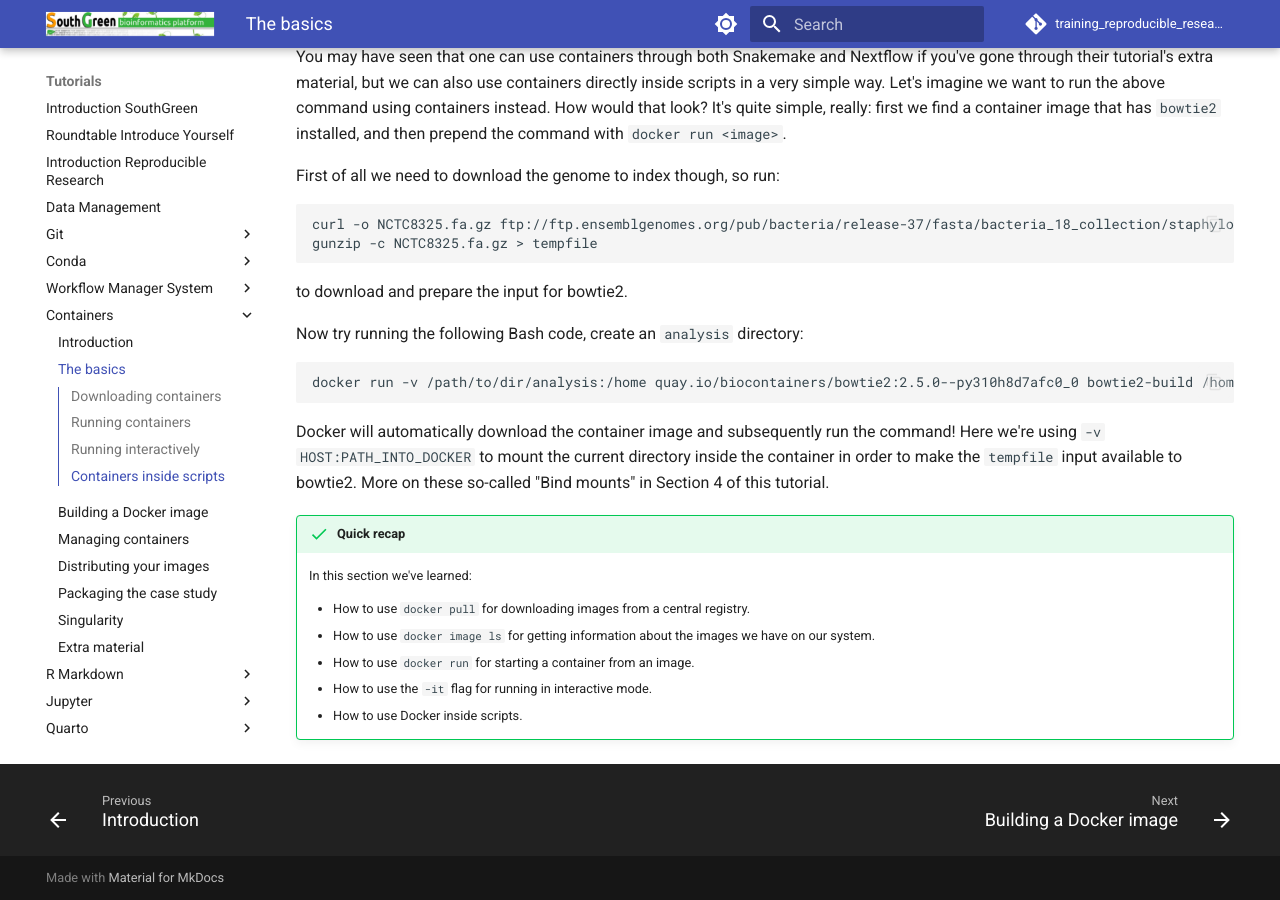
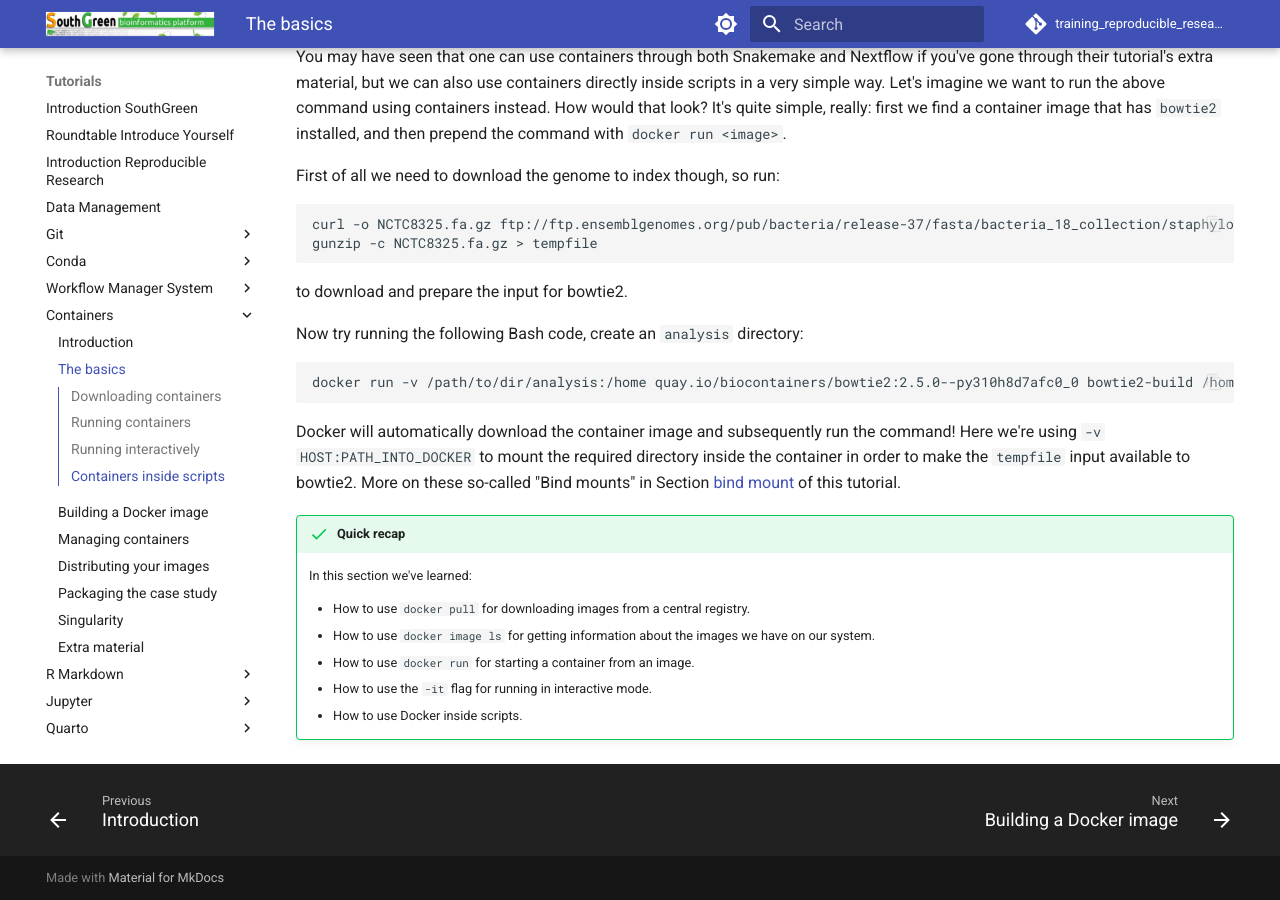
Before and after one commit to SouthGreenPlatform/training_reproducible_research, an MkDocs documentation site: the page built from docs/pages/containers/containers-2-the-basics.md, in a window 1280 px wide and 900 px high, scrolled down 2188 px. Built offline with MkDocs 1.6.1 and Material for MkDocs 9.7.7, drawn with Linux system fonts in a browser that asks for light colours; comment, search, counter and statistics services are not loaded.

Commit message:
link to bind mount

````diff
--- a/docs/pages/containers/containers-2-the-basics.md
+++ b/docs/pages/containers/containers-2-the-basics.md
@@ -133,9 +133,9 @@ docker run -v /path/to/dir/analysis:/home quay.io/biocontainers/bowtie2:2.5.0--p
 ```
 
 Docker will automatically download the container image and subsequently run the
-command! Here we're using `-v HOST:PATH_INTO_DOCKER` to mount the current directory
+command! Here we're using `-v HOST:PATH_INTO_DOCKER` to mount the required directory
 inside the container in order to make the `tempfile` input available to bowtie2.
-More on these so-called "Bind mounts" in Section 4 of this tutorial.
+More on these so-called "Bind mounts" in Section [bind mount](https://southgreenplatform.github.io/training_reproducible_research/pages/containers/containers-4-managing-containers/#bind-mounts) of this tutorial.
 
 !!! Success "Quick recap"
     In this section we've learned:
````
